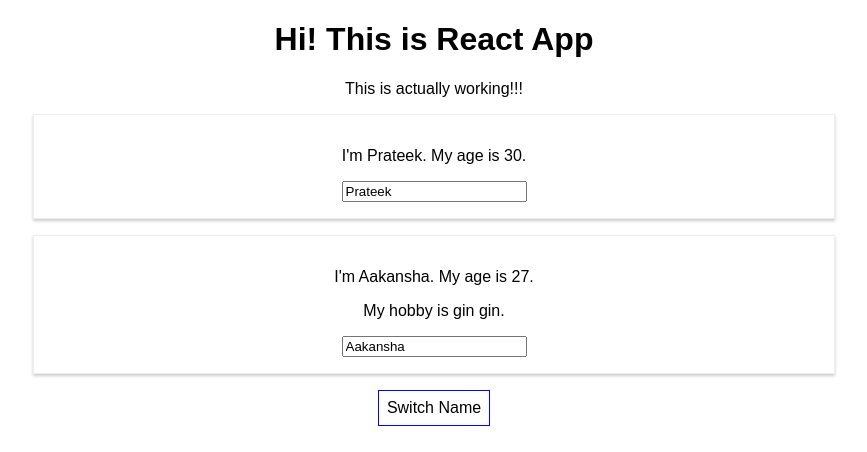
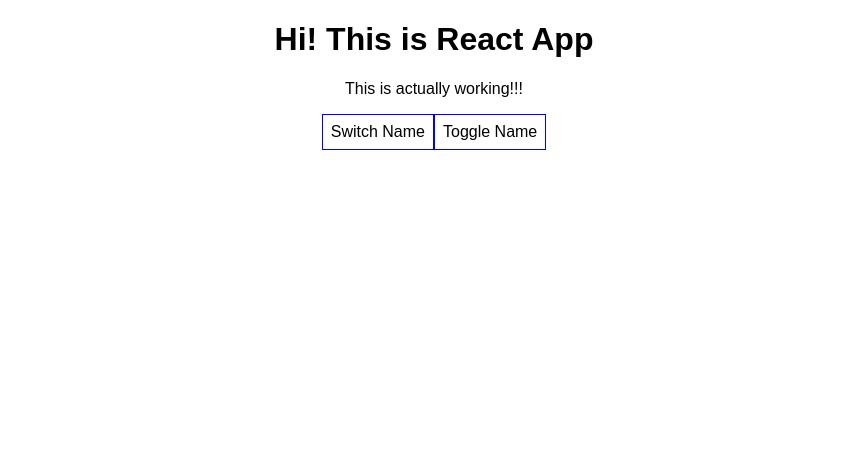
Before and after one commit to erprtkjn/react-complete-guide, a React (Create React App) app: page / in a window 1280 px wide. Shown: the top 452 px of the page, without its empty margins (206-1073 px from the left). Built offline with nearby package versions, Linux system fonts and the light colour scheme.

Commit message:
rendering content conditionally

```diff
--- a/src/App.js
+++ b/src/App.js
@@ -8,7 +8,8 @@ state = {
   persons: [
     {name: "Prateek", age: "30"},
     {name: "Aakansha", age: "27"}
-  ]
+  ],
+  stateShowPersons: false
 }
 
 switchNameHandler = (newName) => {
@@ -29,6 +30,15 @@ nameChangedHandler = (event) => {
   })
 }
 
+togglePersonHandler = () => {
+  const showPerson = this.state.stateShowPersons;
+  this.setState(
+    {stateShowPersons: !showPerson}
+  );
+
+}
+
+
   render() {
 
     const style = {
@@ -43,6 +53,8 @@ nameChangedHandler = (event) => {
       <div className="App">
         <h1>Hi! This is React App</h1>
         <p>This is actually working!!!</p>
+        { this.state.stateShowPersons ?
+          <div>
             <Person name = {this.state.persons[0].name} age={this.state.persons[0].age}/>
             <Person
               name = {this.state.persons[1].name}
@@ -51,9 +63,16 @@ nameChangedHandler = (event) => {
               changed={this.nameChangedHandler}>
                 My hobby is gin gin.
             </Person>
+          </div> : null
+  }
         <button
           style={style}
-          onClick={this.switchNameHandler.bind(this, 'Prateek!')}>Switch Name</button>
+          onClick={this.switchNameHandler.bind(this, 'Prateek!')}>Switch Name
+        </button>
+        <button
+          style={style}
+          onClick={this.togglePersonHandler}>Toggle Name
+        </button>
       </div>
     );
   }
```
Lines whose indentation alone changed are shown as unchanged.
